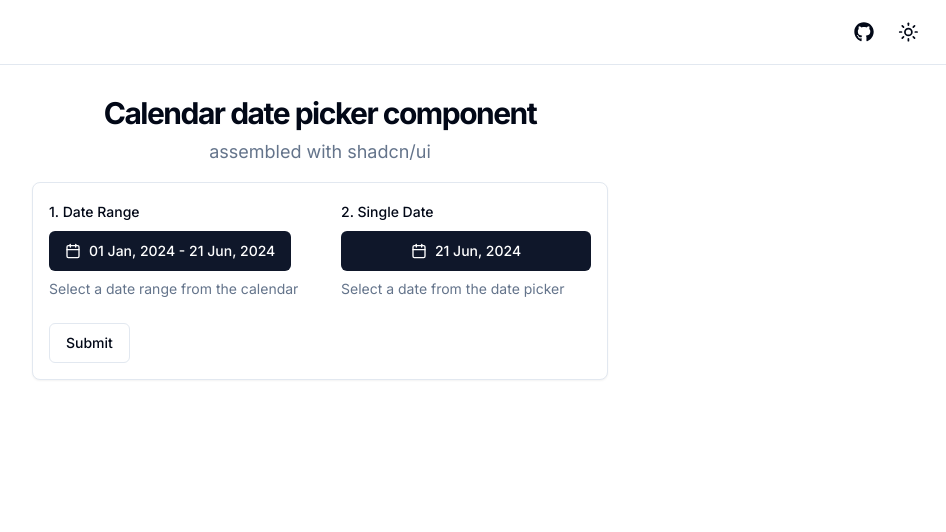
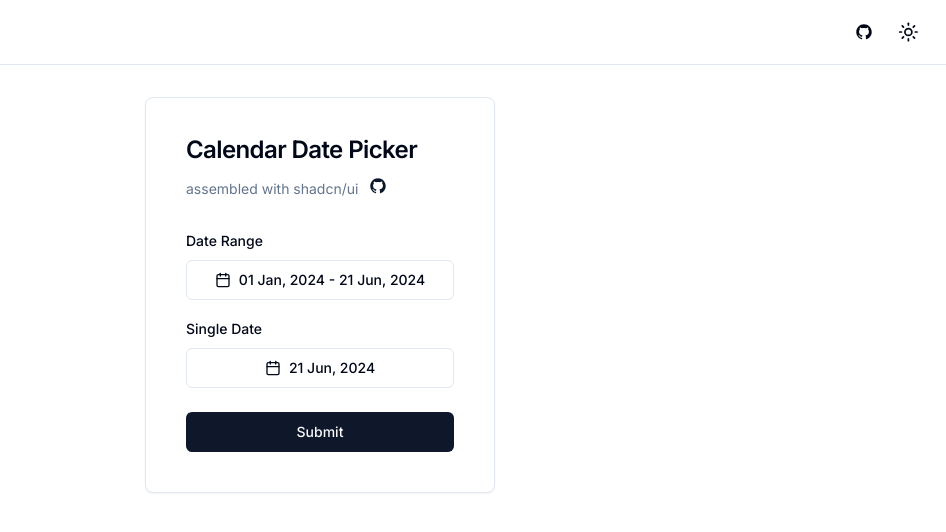
Before and after one commit to sersavan/shadcn-calendar-component, a Next.js app: page / in a window 1280 px wide. Shown: the top 532 px of the page, without its empty margins (320-1266 px from the left). Built offline with nearby package versions, Linux system fonts and the light colour scheme.

Commit message:
Refactor calendar-date-picker component, remove unnecessary files, add @radix-ui/react-icons dependency

```diff
--- a/package.json
+++ b/package.json
@@ -10,6 +10,7 @@
   },
   "dependencies": {
     "@hookform/resolvers": "^3.6.0",
+    "@radix-ui/react-icons": "^1.3.0",
     "@radix-ui/react-label": "^2.0.2",
     "@radix-ui/react-popover": "^1.0.7",
     "@radix-ui/react-select": "^2.0.0",
--- a/src/app/page.tsx
+++ b/src/app/page.tsx
@@ -6,22 +6,24 @@ import { z } from "zod";
 import { toast } from "sonner";
 
 import { Button } from "@/components/ui/button";
-import { Card } from "@/components/ui/card";
+import {
+  Card,
+  CardContent,
+  CardDescription,
+  CardHeader,
+  CardTitle,
+} from "@/components/ui/card";
 import {
   Form,
   FormControl,
-  FormDescription,
   FormField,
   FormItem,
   FormLabel,
   FormMessage,
 } from "@/components/ui/form";
-import {
-  PageHeader,
-  PageHeaderDescription,
-  PageHeaderHeading,
-} from "@/components/page-header";
 import { CalendarDatePicker } from "@/components/calendar-date-picker";
+import { GitHubLogoIcon } from "@radix-ui/react-icons";
+import Link from "next/link";
 
 const FormSchema = z.object({
   calendar: z.object({
@@ -57,33 +59,43 @@ export default function Home() {
   };
 
   return (
-    <main className="flex min-h-screen:calc(100vh - 4rem) flex-col items-center justify-start">
-      <PageHeader className="w-full p-4 2xl:p-12">
-        <PageHeaderHeading>Calendar date picker component</PageHeaderHeading>
-        <PageHeaderDescription>assembled with shadcn/ui</PageHeaderDescription>
-      </PageHeader>
-      <Card className="w-full max-w-xl p-4">
+    <main className="flex min-h-screen items-start justify-center">
+      <Card className="w-[450px] sm:w-[350px] p-4 m-8">
+        <CardHeader>
+          <CardTitle>Calendar Date Picker</CardTitle>
+          <CardDescription>
+            <span>
+              assembled with shadcn/ui
+              <Link
+                href="https://github.com/sersavan/shadcn-calendar-component"
+                target="_blank"
+              >
+                <Button variant="link" size="sm">
+                  <GitHubLogoIcon className="h-4 w-4" />
+                </Button>
+              </Link>
+            </span>
+          </CardDescription>
+        </CardHeader>
+        <CardContent>
           <Form {...form}>
             <form onSubmit={form.handleSubmit(onSubmit)} className="space-y-6">
-            <div className="flex flex-col gap-4 sm:flex-row sm:items-center sm:justify-between sm:gap-8">
+              <div className="flex flex-col gap-4">
                 <FormField
                   control={form.control}
                   name="calendar"
                   render={({ field }) => (
                     <FormItem>
-                    <FormLabel>1. Date Range</FormLabel>
-                    <FormControl>
+                      <FormLabel>Date Range</FormLabel>
+                      <FormControl className="w-full">
                         <CalendarDatePicker
                           date={field.value}
                           onDateSelect={({ from, to }) => {
                             form.setValue("calendar", { from, to });
                           }}
-                        variant="ghost"
+                          variant="outline"
                         />
                       </FormControl>
-                    <FormDescription>
-                      Select a date range from the calendar
-                    </FormDescription>
                       <FormMessage />
                     </FormItem>
                   )}
@@ -93,31 +105,29 @@ export default function Home() {
                   name="datePicker"
                   render={({ field }) => (
                     <FormItem>
-                    <FormLabel>2. Single Date</FormLabel>
-                    <FormControl>
+                      <FormLabel>Single Date</FormLabel>
+                      <FormControl className="w-full">
                         <CalendarDatePicker
                           date={field.value}
                           onDateSelect={({ from, to }) => {
                             form.setValue("datePicker", { from, to });
                           }}
-                        variant="ghost"
+                          variant="outline"
                           numberOfMonths={1}
-                        className="w-[250px]"
+                          className="min-w-[250px]"
                         />
                       </FormControl>
-                    <FormDescription>
-                      Select a date from the date picker
-                    </FormDescription>
                       <FormMessage />
                     </FormItem>
                   )}
                 />
               </div>
-            <Button variant="outline" type="submit">
+              <Button variant="default" type="submit" className="w-full">
                 Submit
               </Button>
             </form>
           </Form>
+        </CardContent>
       </Card>
     </main>
   );
--- a/src/components/calendar-date-picker.tsx
+++ b/src/components/calendar-date-picker.tsx
@@ -545,7 +545,7 @@ export const CalendarDatePicker = React.forwardRef<
           {isPopoverOpen && (
             <PopoverContent
               className="w-auto"
-              align="start"
+              align="center"
               avoidCollisions={false}
               onInteractOutside={handleClose}
               onEscapeKeyDown={handleClose}
@@ -556,7 +556,7 @@ export const CalendarDatePicker = React.forwardRef<
             >
               <div className="flex">
                 {numberOfMonths === 2 && (
-                  <div className="flex flex-col gap-1 pr-4 text-left border-r border-foreground/10">
+                  <div className="hidden md:flex flex-col gap-1 pr-4 text-left border-r border-foreground/10">
                     {dateRanges.map(({ label, start, end }) => (
                       <Button
                         key={label}
@@ -592,7 +592,7 @@ export const CalendarDatePicker = React.forwardRef<
                           monthFrom ? months[monthFrom.getMonth()] : undefined
                         }
                       >
-                        <SelectTrigger className="w-[122px] focus:ring-0 focus:ring-offset-0 font-medium hover:bg-accent hover:text-accent-foreground">
+                        <SelectTrigger className="hidden sm:flex w-[122px] focus:ring-0 focus:ring-offset-0 font-medium hover:bg-accent hover:text-accent-foreground">
                           <SelectValue placeholder="Month" />
                         </SelectTrigger>
                         <SelectContent>
@@ -610,7 +610,7 @@ export const CalendarDatePicker = React.forwardRef<
                         }}
                         value={yearFrom ? yearFrom.toString() : undefined}
                       >
-                        <SelectTrigger className="w-[122px] focus:ring-0 focus:ring-offset-0 font-medium hover:bg-accent hover:text-accent-foreground">
+                        <SelectTrigger className="hidden sm:flex w-[122px] focus:ring-0 focus:ring-offset-0 font-medium hover:bg-accent hover:text-accent-foreground">
                           <SelectValue placeholder="Year" />
                         </SelectTrigger>
                         <SelectContent>
@@ -633,7 +633,7 @@ export const CalendarDatePicker = React.forwardRef<
                             monthTo ? months[monthTo.getMonth()] : undefined
                           }
                         >
-                          <SelectTrigger className="w-[122px] focus:ring-0 focus:ring-offset-0 font-medium hover:bg-accent hover:text-accent-foreground">
+                          <SelectTrigger className="hidden sm:flex w-[122px] focus:ring-0 focus:ring-offset-0 font-medium hover:bg-accent hover:text-accent-foreground">
                             <SelectValue placeholder="Month" />
                           </SelectTrigger>
                           <SelectContent>
@@ -651,7 +651,7 @@ export const CalendarDatePicker = React.forwardRef<
                           }}
                           value={yearTo ? yearTo.toString() : undefined}
                         >
-                          <SelectTrigger className="w-[122px] focus:ring-0 focus:ring-offset-0 font-medium hover:bg-accent hover:text-accent-foreground">
+                          <SelectTrigger className="hidden sm:flex w-[122px] focus:ring-0 focus:ring-offset-0 font-medium hover:bg-accent hover:text-accent-foreground">
                             <SelectValue placeholder="Year" />
                           </SelectTrigger>
                           <SelectContent>
--- a/src/components/icons.tsx
+++ /dev/null
@@ -1,21 +0,0 @@
-import { LucideProps } from "lucide-react";
-
-export const Icons = {
-  gitHub: ({ ...props }: LucideProps) => (
-    <svg
-      aria-hidden="true"
-      focusable="false"
-      data-prefix="fab"
-      data-icon="github"
-      role="img"
-      xmlns="http://www.w3.org/2000/svg"
-      viewBox="0 0 496 512"
-      {...props}
-    >
-      <path
-        fill="currentColor"
-        d="M165.9 397.4c0 2-2.3 3.6-5.2 3.6-3.3 .3-5.6-1.3-5.6-3.6 0-2 2.3-3.6 5.2-3.6 3-.3 5.6 1.3 5.6 3.6zm-31.1-4.5c-.7 2 1.3 4.3 4.3 4.9 2.6 1 5.6 0 6.2-2s-1.3-4.3-4.3-5.2c-2.6-.7-5.5 .3-6.2 2.3zm44.2-1.7c-2.9 .7-4.9 2.6-4.6 4.9 .3 2 2.9 3.3 5.9 2.6 2.9-.7 4.9-2.6 4.6-4.6-.3-1.9-3-3.2-5.9-2.9zM244.8 8C106.1 8 0 113.3 0 252c0 110.9 69.8 205.8 169.5 239.2 12.8 2.3 17.3-5.6 17.3-12.1 0-6.2-.3-40.4-.3-61.4 0 0-70 15-84.7-29.8 0 0-11.4-29.1-27.8-36.6 0 0-22.9-15.7 1.6-15.4 0 0 24.9 2 38.6 25.8 21.9 38.6 58.6 27.5 72.9 20.9 2.3-16 8.8-27.1 16-33.7-55.9-6.2-112.3-14.3-112.3-110.5 0-27.5 7.6-41.3 23.6-58.9-2.6-6.5-11.1-33.3 2.6-67.9 20.9-6.5 69 27 69 27 20-5.6 41.5-8.5 62.8-8.5s42.8 2.9 62.8 8.5c0 0 48.1-33.6 69-27 13.7 34.7 5.2 61.4 2.6 67.9 16 17.7 25.8 31.5 25.8 58.9 0 96.5-58.9 104.2-114.8 110.5 9.2 7.9 17 22.9 17 46.4 0 33.7-.3 75.4-.3 83.6 0 6.5 4.6 14.4 17.3 12.1C428.2 457.8 496 362.9 496 252 496 113.3 383.5 8 244.8 8zM97.2 352.9c-1.3 1-1 3.3 .7 5.2 1.6 1.6 3.9 2.3 5.2 1 1.3-1 1-3.3-.7-5.2-1.6-1.6-3.9-2.3-5.2-1zm-10.8-8.1c-.7 1.3 .3 2.9 2.3 3.9 1.6 1 3.6 .7 4.3-.7 .7-1.3-.3-2.9-2.3-3.9-2-.6-3.6-.3-4.3 .7zm32.4 35.6c-1.6 1.3-1 4.3 1.3 6.2 2.3 2.3 5.2 2.6 6.5 1 1.3-1.3 .7-4.3-1.3-6.2-2.2-2.3-5.2-2.6-6.5-1zm-11.4-14.7c-1.6 1-1.6 3.6 0 5.9 1.6 2.3 4.3 3.3 5.6 2.3 1.6-1.3 1.6-3.9 0-6.2-1.4-2.3-4-3.3-5.6-2z"
-      ></path>
-    </svg>
-  ),
-};
--- a/src/components/page-header.tsx
+++ /dev/null
@@ -1,68 +0,0 @@
-import Balance from "react-wrap-balancer";
-
-import { cn } from "@/lib/utils";
-
-function PageHeader({
-  className,
-  children,
-  ...props
-}: React.HTMLAttributes<HTMLDivElement>) {
-  return (
-    <section
-      className={cn(
-        "mx-auto flex max-w-[980px] flex-col items-center gap-2 py-4 mt-4",
-        className
-      )}
-      {...props}
-    >
-      {children}
-    </section>
-  );
-}
-
-function PageHeaderHeading({
-  className,
-  ...props
-}: React.HTMLAttributes<HTMLHeadingElement>) {
-  return (
-    <h1
-      className={cn(
-        "text-center text-2xl font-bold leading-tight tracking-tighter md:text-3xl lg:leading-[1.1]",
-        className
-      )}
-      {...props}
-    />
-  );
-}
-
-function PageHeaderDescription({
-  className,
-  ...props
-}: React.HTMLAttributes<HTMLParagraphElement>) {
-  return (
-    <Balance
-      className={cn(
-        "max-w-[750px] text-center text-sm text-muted-foreground sm:text-lg",
-        className
-      )}
-      {...props}
-    />
-  );
-}
-
-function PageActions({
-  className,
-  ...props
-}: React.HTMLAttributes<HTMLDivElement>) {
-  return (
-    <div
-      className={cn(
-        "flex w-full items-center justify-center space-x-4 py-4 md:pb-10",
-        className
-      )}
-      {...props}
-    />
-  );
-}
-
-export { PageHeader, PageHeaderHeading, PageHeaderDescription, PageActions };
--- a/src/components/site-header.tsx
+++ b/src/components/site-header.tsx
@@ -1,8 +1,8 @@
 import Link from "next/link";
+import { GitHubLogoIcon } from "@radix-ui/react-icons";
 
 import ModeToggle from "@/components/mode-toggle";
 import { buttonVariants } from "@/components/ui/button";
-import { Icons } from "@/components/icons";
 
 export async function SiteHeader() {
   return (
@@ -21,7 +21,7 @@ export async function SiteHeader() {
                   variant: "ghost",
                 })}
               >
-                <Icons.gitHub className="h-5 w-5" />
+                <GitHubLogoIcon className="h-4 w-4" />
                 <span className="sr-only">GitHub</span>
               </div>
             </Link>
```
Also changed, not shown: 2 other files (tests, documents, lock files or other folders). Lines whose indentation alone changed are shown as unchanged.
